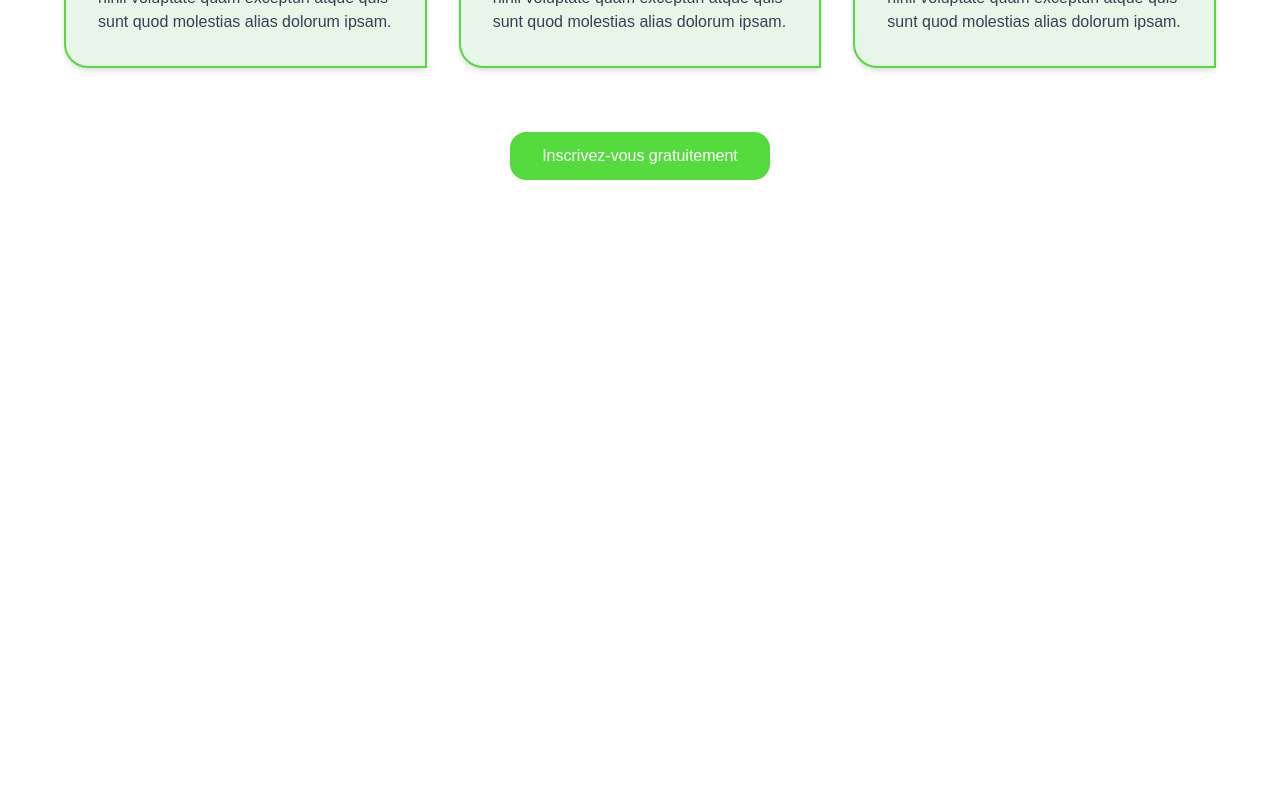
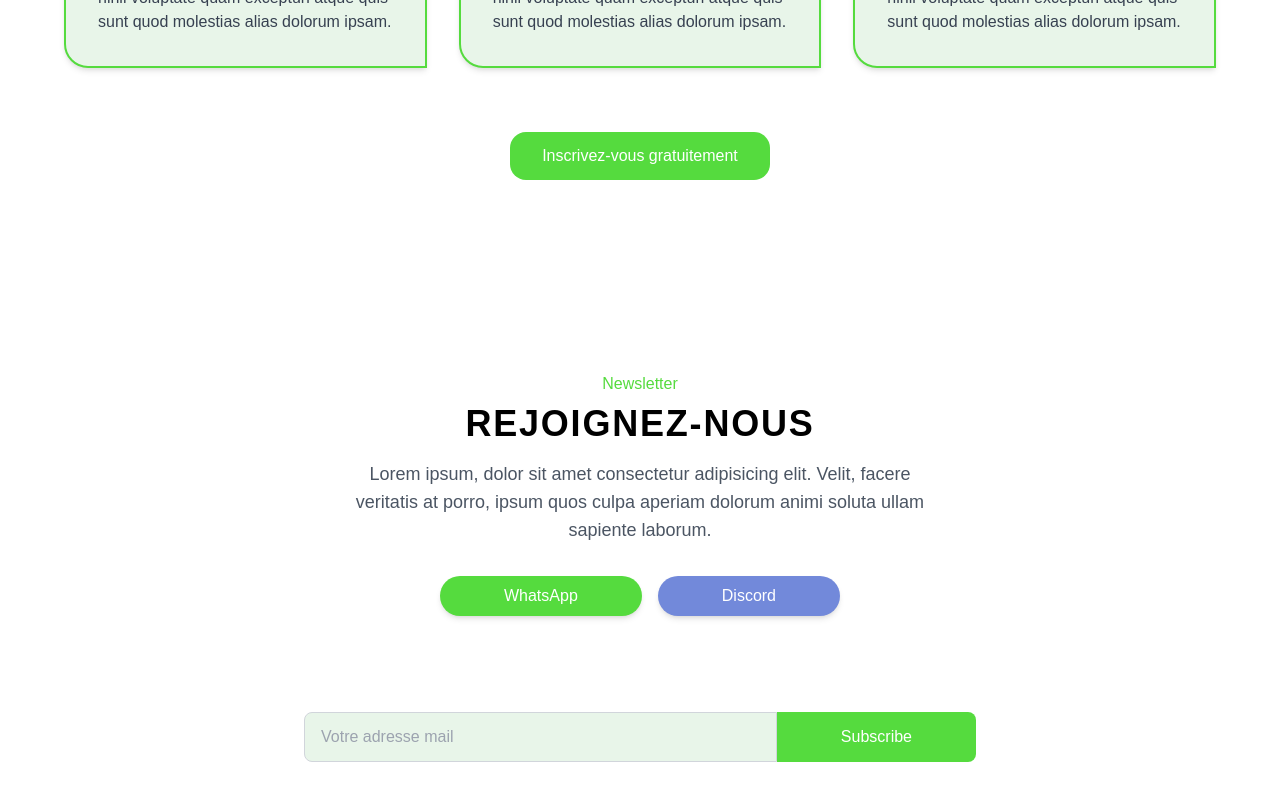
Before and after one commit to Seraphin-Sk/Dev_Artefact, a React (Vite) app: page / in a window 1280 px wide. Shown: the part 2976-3776 px from the top of the page. Before the commit the page ends 3252 px from the top, so only its background shows below. Built offline with nearby package versions, Linux system fonts and the light colour scheme.

Commit message:
Finalizing changes to the NewsletterSection component

```diff
--- /dev/null
+++ b/src/components/NewsletterSection.jsx
@@ -0,0 +1,56 @@
+import React from "react";
+
+const NewsletterSection = () => {
+    return (
+        <section className="bg-background py-8 md:py-16 lg:py-24">
+            <div className="container mx-auto px-4 text-center">
+                {/* Titre et sous-titre */}
+                <p className="text-primary font-medium mb-2">Newsletter</p>
+                <h2 className="text-2xl sm:text-3xl md:text-4xl font-extrabold tracking-wider mb-4">
+                    REJOIGNEZ-NOUS
+                </h2>
+                <p className="text-gray-600 max-w-xl mx-auto mb-8 text-sm sm:text-base md:text-lg">
+                    Lorem ipsum, dolor sit amet consectetur adipisicing elit. Velit,
+                    facere veritatis at porro, ipsum quos culpa aperiam dolorum animi soluta ullam sapiente laborum.
+                </p>
+
+                {/* Boutons de contact */}
+                <div className="flex flex-col sm:flex-row justify-center gap-4 mb-10">
+                    <a
+                        href="https://wa.me/your-whatsapp-link"
+                        target="_blank"
+                        rel="noopener noreferrer"
+                        className="bg-primary text-white px-8 sm:px-16 py-2 rounded-3xl font-medium shadow-md hover:bg-accent transition"
+                    >
+                        WhatsApp
+                    </a>
+                    <a
+                        href="https://discord.gg/your-discord-link"
+                        target="_blank"
+                        rel="noopener noreferrer"
+                        className="bg-[#7289DA] text-white px-8 sm:px-16 py-2 rounded-3xl font-medium shadow-md hover:bg-[#677BC4] transition"
+                    >
+                        Discord
+                    </a>
+                </div>
+
+                {/* Formulaire d'inscription */}
+                <form className="max-w-2xl mx-auto pt-8 sm:pt-14 flex flex-col sm:flex-row gap-2 sm:gap-0">
+                    <input
+                        type="email"
+                        placeholder="Votre adresse mail"
+                        className="bg-secondary flex-1 px-4 py-3 rounded-l-lg border border-gray-300 focus:outline-none focus:ring-2 focus:ring-primary"
+                    />
+                    <button
+                        type="submit"
+                        className="bg-primary text-white px-8 sm:px-16 py-3 rounded-r-lg hover:bg-accent transition"
+                    >
+                        Subscribe
+                    </button>
+                </form>
+            </div>
+        </section>
+    );
+};
+
+export default NewsletterSection;
--- a/src/pages/Home.jsx
+++ b/src/pages/Home.jsx
@@ -4,6 +4,7 @@ import HeroSection from '../components/HeroSection';
 import BootcampSection from '../components/BootcampSection';
 import Success from '../components/Success';
 import AccessSection from '../components/accessSection';
+import NewsletterSection from '../components/NewsletterSection';
 
 const Home = () => {
     return (
@@ -13,6 +14,7 @@ const Home = () => {
             <BootcampSection />
             <Success />
             <AccessSection />
+            <NewsletterSection />
         </div>
     );
 };
```
